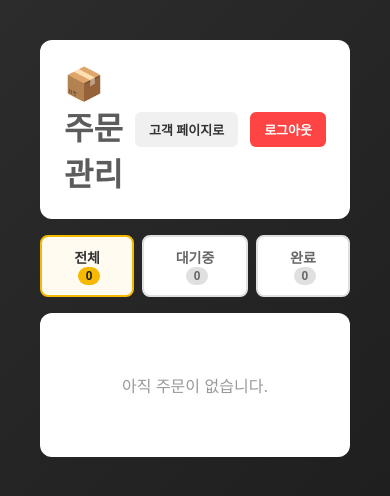
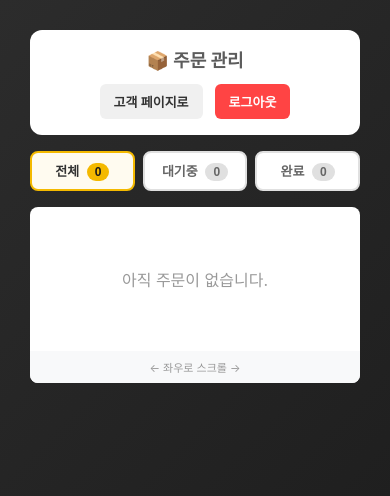
Before and after one commit to choi-cmd/claude-code-harness, a FastAPI app: template src/templates/admin/orders.html in a window 390 px wide. Shown: the top 496 px of the page. Run offline with FastAPI, Linux system fonts and the light colour scheme; the template is opened without the code that fills it, so the values that code supplies are empty; some libraries are stand-ins or nearby versions.

Commit message:
fix: 관리자 페이지 모바일 반응형 개선
- 테이블 가로 스크롤 + 스크롤 안내 텍스트
- 헤더/필터탭/액션바 모바일 레이아웃 최적화

Co-Authored-By: Claude Opus 4.6 <noreply@anthropic.com>

```diff
--- a/src/templates/admin/orders.html
+++ b/src/templates/admin/orders.html
@@ -302,7 +302,8 @@ function downloadSelected() {
 .orders-list {
     background: white;
     border-radius: 12px;
-    overflow: hidden;
+    overflow-x: auto;
+    -webkit-overflow-scrolling: touch;
 }
 
 .admin-table {
@@ -465,5 +466,63 @@ function downloadSelected() {
     border-top: 1px solid #e0e0e0;
     text-align: right;
 }
+
+/* 모바일 반응형 */
+@media (max-width: 600px) {
+    .admin-container {
+        padding: 10px;
+    }
+    .admin-header {
+        flex-direction: column;
+        gap: 12px;
+        padding: 16px;
+        text-align: center;
+    }
+    .admin-header h1 {
+        font-size: 18px;
+    }
+    .admin-actions {
+        width: 100%;
+        justify-content: center;
+    }
+    .filter-tabs {
+        flex-wrap: wrap;
+    }
+    .filter-tab {
+        padding: 8px 14px;
+        font-size: 13px;
+        flex: 1;
+        text-align: center;
+    }
+    .bulk-actions {
+        justify-content: center;
+        text-align: center;
+    }
+    #selected-count {
+        width: 100%;
+        text-align: center;
+        margin-right: 0;
+    }
+    .admin-table {
+        min-width: 700px;
+    }
+    .admin-table th,
+    .admin-table td {
+        padding: 10px 8px;
+        font-size: 12px;
+    }
+    .orders-list {
+        border-radius: 8px;
+    }
+    .orders-list::after {
+        content: '← 좌우로 스크롤 →';
+        display: block;
+        text-align: center;
+        padding: 8px;
+        font-size: 11px;
+        color: #999;
+        background: #f8f9fa;
+    }
+}
 </style>
 {% endblock %}
```
